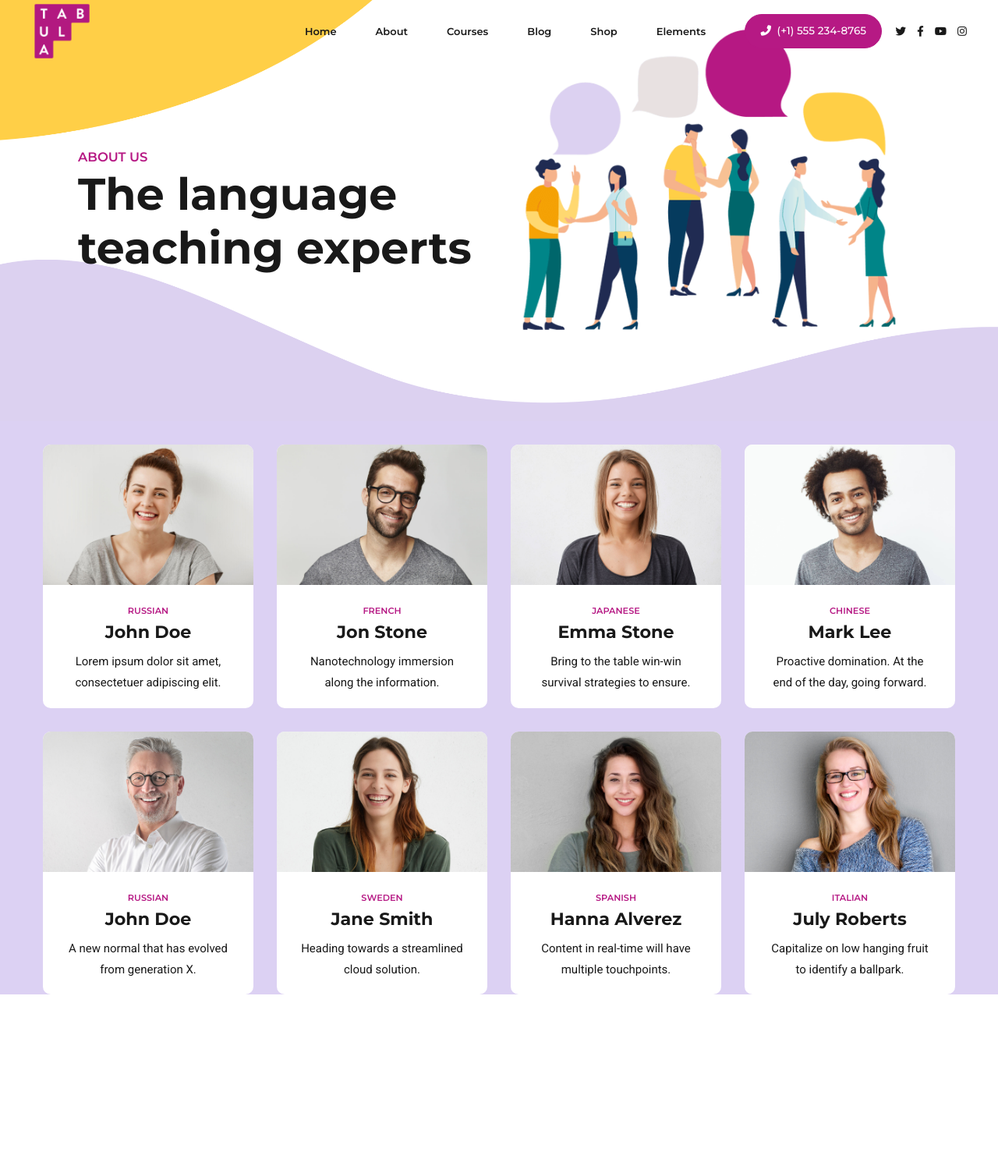
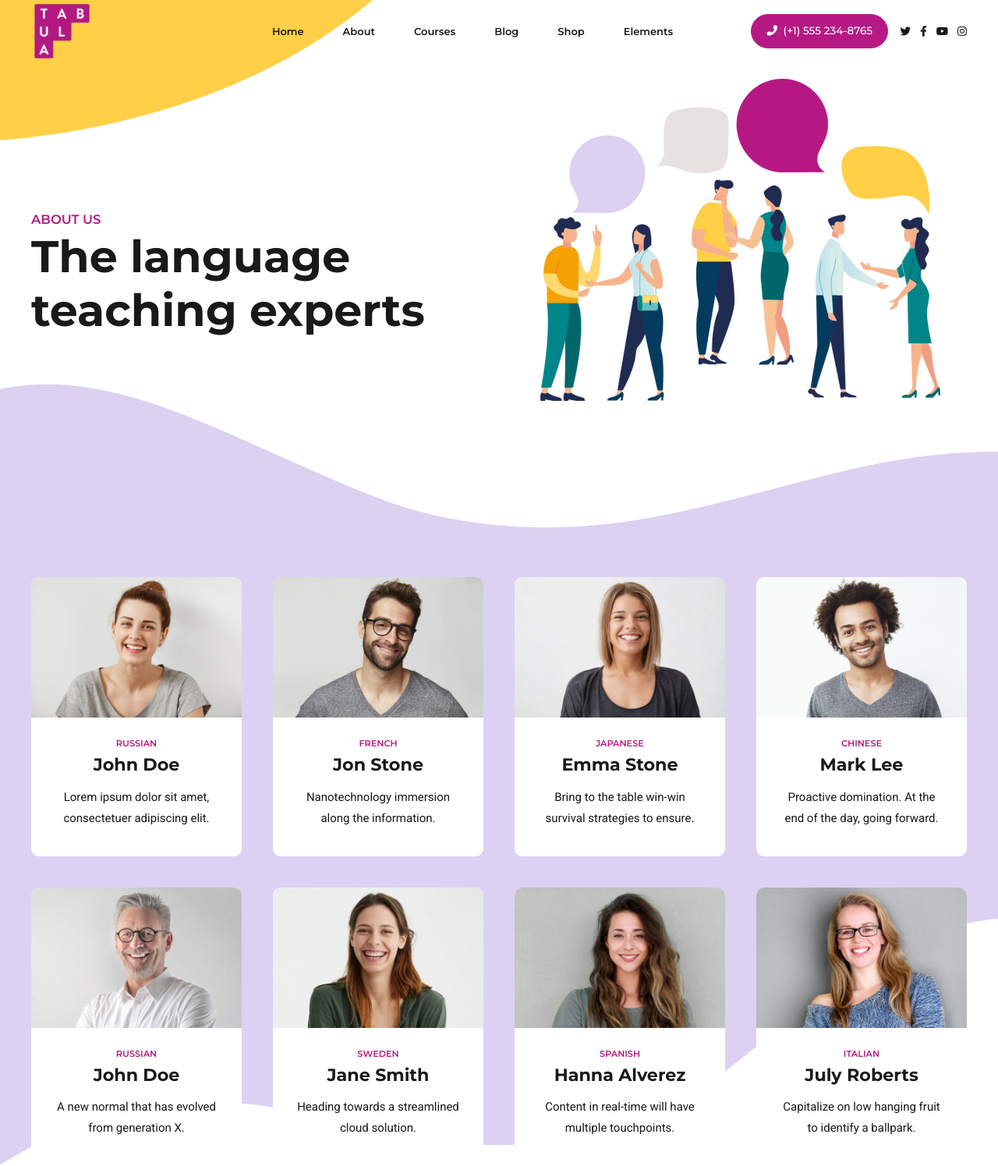
Before and after one commit to phanquang07/Our_Teach, a plain HTML site: page index.html in a window 1280 px wide. Shown: the whole page at 78% size. Before the commit the page ends 1275 px from the top, so only its background shows below. Drawn offline with nearby package versions, Linux system fonts and the light colour scheme.

Commit message:
fix css section team

```diff
--- a/assets/scss/Base/_reset.scss
+++ b/assets/scss/Base/_reset.scss
@@ -48,7 +48,14 @@ img {
 }
 
 .container-xl {
-  max-width: 1260px;
-  padding: 0 45px;
+  max-width: 1240px;
+  padding: 0 20px;
   height: inherit;
 }
+
+.row {
+  margin: 0 -20px;
+}
+.col {
+  padding: 0 20px;
+}
--- a/assets/scss/Helper/_mixins.scss
+++ b/assets/scss/Helper/_mixins.scss
@@ -25,3 +25,15 @@
 @mixin iconHover($color) {
   color: $color;
 }
+
+@mixin responsive($screen) {
+  @if (map-has-key($map: $breakpoints, $key: $screen)) {
+    // Tìm thấy tên màn hình
+    $value: map-get($map: $breakpoints, $key: $screen);
+    @media screen and (max-width: $value) {
+      @content;
+    }
+  } @else {
+    @error 'Sai tên màn hình'
+  }
+}
--- a/assets/scss/Helper/_variables.scss
+++ b/assets/scss/Helper/_variables.scss
@@ -38,3 +38,11 @@ $br50: 50px;
 
 // Transition
 // $transiton0-3: all .3s ease;
+
+//Break points
+$breakpoints: (
+  "extra-large": 1199px,
+  "large": 991px,
+  "medium": 767px,
+  "small": 575px,
+);
--- a/assets/scss/Layout/_caurosel.scss
+++ b/assets/scss/Layout/_caurosel.scss
@@ -6,7 +6,7 @@
   background-repeat: no-repeat;
   .carousel-contents {
     align-items: center;
-    padding: 0 60px;
+    padding: 60px 0;
     .carousel-text {
       p {
         @include styleText($color-secondary, $fs16 + 0.5px, $fw600);
--- a/assets/scss/Layout/_header.scss
+++ b/assets/scss/Layout/_header.scss
@@ -4,6 +4,7 @@
   width: 100%;
   z-index: 4;
   .pd30 {
+    max-width: 1260px;
     padding: 0 30px;
     .header-nav {
       height: $height;
@@ -11,7 +12,9 @@
     }
   }
 }
-
+.navbar-toggler {
+  border-color: transparent !important;
+}
 .logo-link {
   height: 100%;
   margin-right: 0;
@@ -30,9 +33,7 @@
       line-height: $lh80;
       padding: $pd0;
       transition: all 0.3s ease;
-      &:not(:last-of-type) {
-        padding-right: 50px;
-      }
+      padding-right: 50px;
       &:hover {
         color: $color-secondary;
       }
@@ -68,7 +69,7 @@
     .header-social {
       .social-link {
         @include styleIcon($color-primary, $fs13 + 0.586px);
-        margin-left: 10.5px;
+        margin-left: 8.5px;
         transition: all 0.3s ease;
         &:hover {
           @include iconHover($color-secondary);
@@ -77,3 +78,14 @@
     }
   }
 }
+
+// Reponsive
+@include responsive('extra-large') {
+  .header-nav {
+    flex-direction: row-reverse;
+    justify-content: start;
+  }
+  .logo-link {
+    margin-left: 10.5px;
+  }
+}
--- a/assets/scss/Pages/_about.scss
+++ b/assets/scss/Pages/_about.scss
@@ -1,19 +1,22 @@
 // Our Team
 .our-team {
   background-color: #dcd1f3;
+  background-image: url('../img/Wave_White_bottom_right_shape_01.png');
+  background-position: bottom;
+  background-size: contain;
+  background-repeat: no-repeat;
   .team-item {
-    padding-top: 30px;
+    padding-top: 40px;
     text-align: center;
     .team-card {
       border: 1px transparent;
       border-radius: 10px;
       overflow: hidden;
-      transition: all .3s ease-in-out;
+      transition: all .5s ease-in-out;
       &:hover {
         box-shadow: 0px 14px 20px 8px rgba(0, 0, 0, 0.15);
       }
       .team-img {
-        // max-height: 180px;
         overflow: hidden;
         &:hover img {
           transform: scale3d(1.05, 1.05, 1.05);
@@ -24,13 +27,12 @@
         }
       }
       .card-body {
-        padding-top: 20px;
-        padding-left: 30px;
-        padding-right: 30px;
+        padding: 20px 30px 35px 30px;
         .mem-nationality {
           @include styleText($color-secondary, $fs11 + 0.25px, $fw600);
         }
         .mem-name {
+          margin-bottom: 15px;
           @include styleText($color-primary, $fs24 - 0.75px, $fw700);
         }
         .mem-desc {
--- a/index.html
+++ b/index.html
@@ -53,9 +53,7 @@
             id="navbarNavAltMarkup"
           >
             <div class="navbar-nav nav-menu">
-              <a class="nav-link" href="#"
-                >Home <span class="sr-only">(current)</span></a
-              >
+              <a class="nav-link" href="#">Home</a>
               <a class="nav-link active" href="#">About</a>
               <a class="nav-link" href="#">Courses</a>
               <a class="nav-link" href="#">Blog</a>
@@ -88,12 +86,12 @@
     </header>
     <section class="our-carousel">
       <div class="container-xl">
-        <div class="carousel-contents row row-cols-lg-2 row-cols-md-1">
-          <div class="carousel-text">
+        <div class="carousel-contents row">
+          <div class="carousel-text col col-12 col-lg-6">
             <p>ABOUT US</p>
             <h1>The language teaching experts</h1>
           </div>
-          <div class="carousel-img">
+          <div class="carousel-img col col-12 col-lg-6">
             <img class="img-fluid" src="./assets/img/hero_team.png" alt="" />
           </div>
         </div>
@@ -101,9 +99,8 @@
     </section>
     <section class="our-team">
       <div class="container-xl">
-        <div class="team-contents">
         <div class="team-list row">
-            <div class="team-item col-12 col-md-6 col-lg-3">
+          <div class="team-item col col-12 col-sm-6 col-lg-3">
             <div class="card team-card">
               <div class="team-img">
                 <img
@@ -121,7 +118,7 @@
               </div>
             </div>
           </div>
-            <div class="team-item col-12 col-md-6 col-lg-3">
+          <div class="team-item col col-12 col-sm-6 col-lg-3">
             <div class="card team-card">
               <div class="team-img">
                 <img
@@ -139,7 +136,7 @@
               </div>
             </div>
           </div>
-            <div class="team-item col-12 col-md-6 col-lg-3">
+          <div class="team-item col col-12 col-sm-6 col-lg-3">
             <div class="card team-card">
               <div class="team-img">
                 <img
@@ -157,7 +154,7 @@
               </div>
             </div>
           </div>
-            <div class="team-item col-12 col-md-6 col-lg-3">
+          <div class="team-item col col-12 col-sm-6 col-lg-3">
             <div class="card team-card">
               <div class="team-img">
                 <img
@@ -175,7 +172,7 @@
               </div>
             </div>
           </div>
-            <div class="team-item col-12 col-md-6 col-lg-3">
+          <div class="team-item col col-12 col-sm-6 col-lg-3">
             <div class="card team-card">
               <div class="team-img">
                 <img
@@ -193,7 +190,7 @@
               </div>
             </div>
           </div>
-            <div class="team-item col-12 col-md-6 col-lg-3">
+          <div class="team-item col col-12 col-sm-6 col-lg-3">
             <div class="card team-card">
               <div class="team-img">
                 <img
@@ -211,7 +208,7 @@
               </div>
             </div>
           </div>
-            <div class="team-item col-12 col-md-6 col-lg-3">
+          <div class="team-item col col-12 col-sm-6 col-lg-3">
             <div class="card team-card">
               <div class="team-img">
                 <img
@@ -229,7 +226,7 @@
               </div>
             </div>
           </div>
-            <div class="team-item col-12 col-md-6 col-lg-3">
+          <div class="team-item col col-12 col-sm-6 col-lg-3">
             <div class="card team-card">
               <div class="team-img">
                 <img
@@ -249,7 +246,6 @@
           </div>
         </div>
       </div>
-      </div>
     </section>
     <script
       src="https://cdn.jsdelivr.net/npm/jquery@3.5.1/dist/jquery.slim.min.js"
```
Also changed, not shown: assets/css/main.css, 2 other files. Lines whose indentation alone changed are shown as unchanged.
